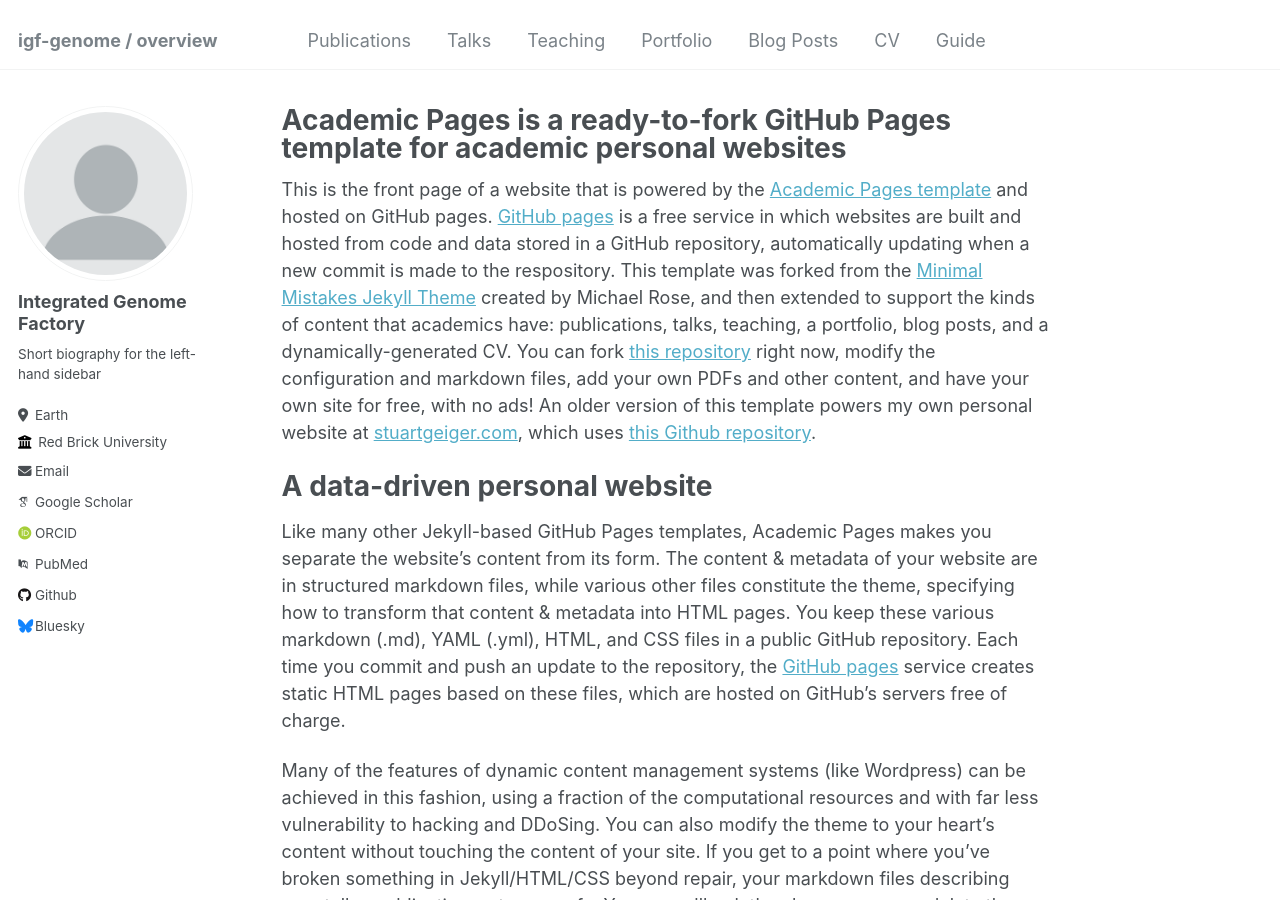
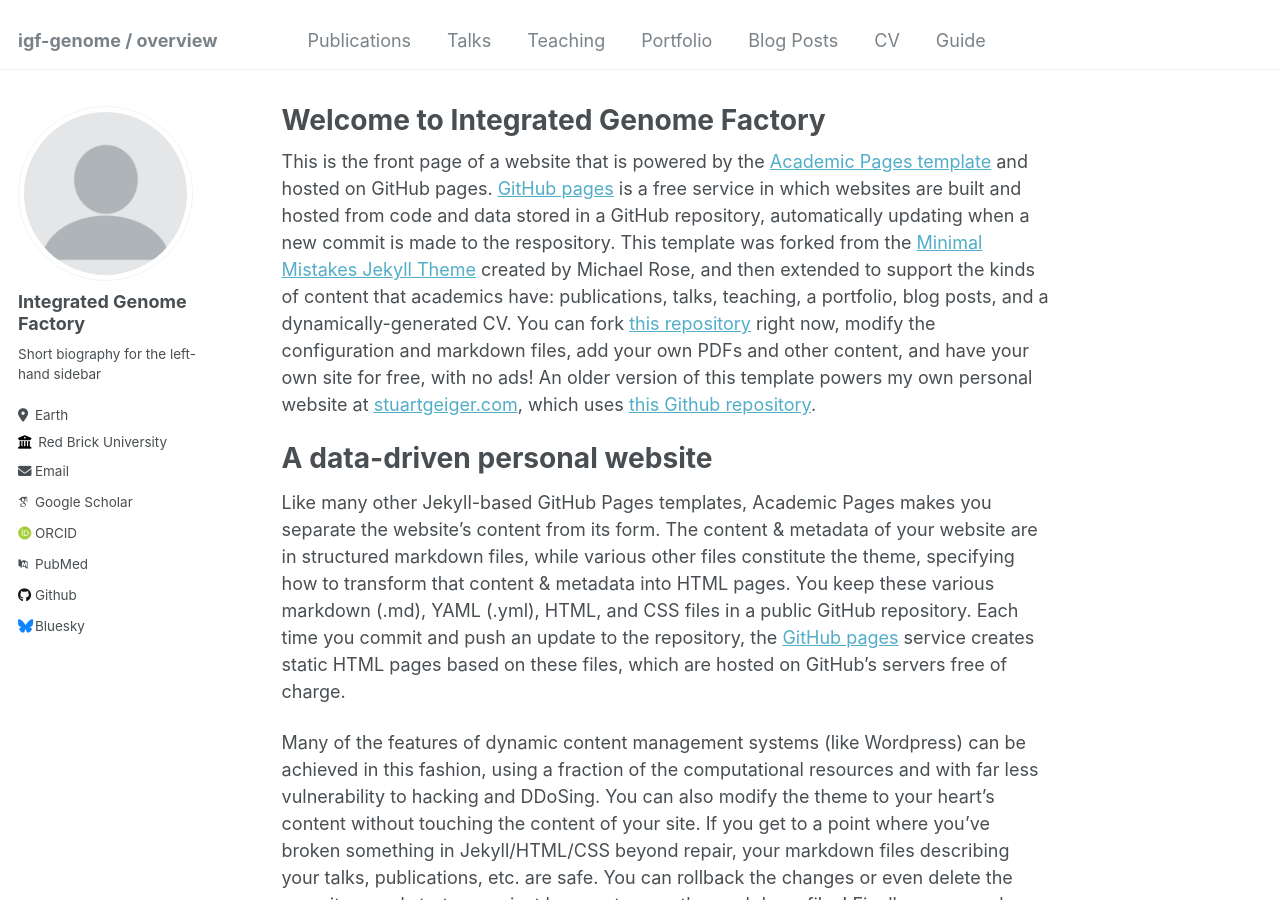
Before and after one commit to igf-genome/igf-genome.github.io, a Jekyll site: the page built from _pages/about.md, in a window 1280 px wide and 900 px high. Built offline with Jekyll 4.4.1, drawn with Linux system fonts in a browser that asks for light colours; some web fonts are replaced.

Commit message:
Update about.md

```diff
--- a/_pages/about.md
+++ b/_pages/about.md
@@ -1,6 +1,6 @@
 ---
 permalink: /
-title: "Academic Pages is a ready-to-fork GitHub Pages template for academic personal websites"
+title: "Welcome to Integrated Genome Factory"
 author_profile: true
 redirect_from:
   - /about/
```
